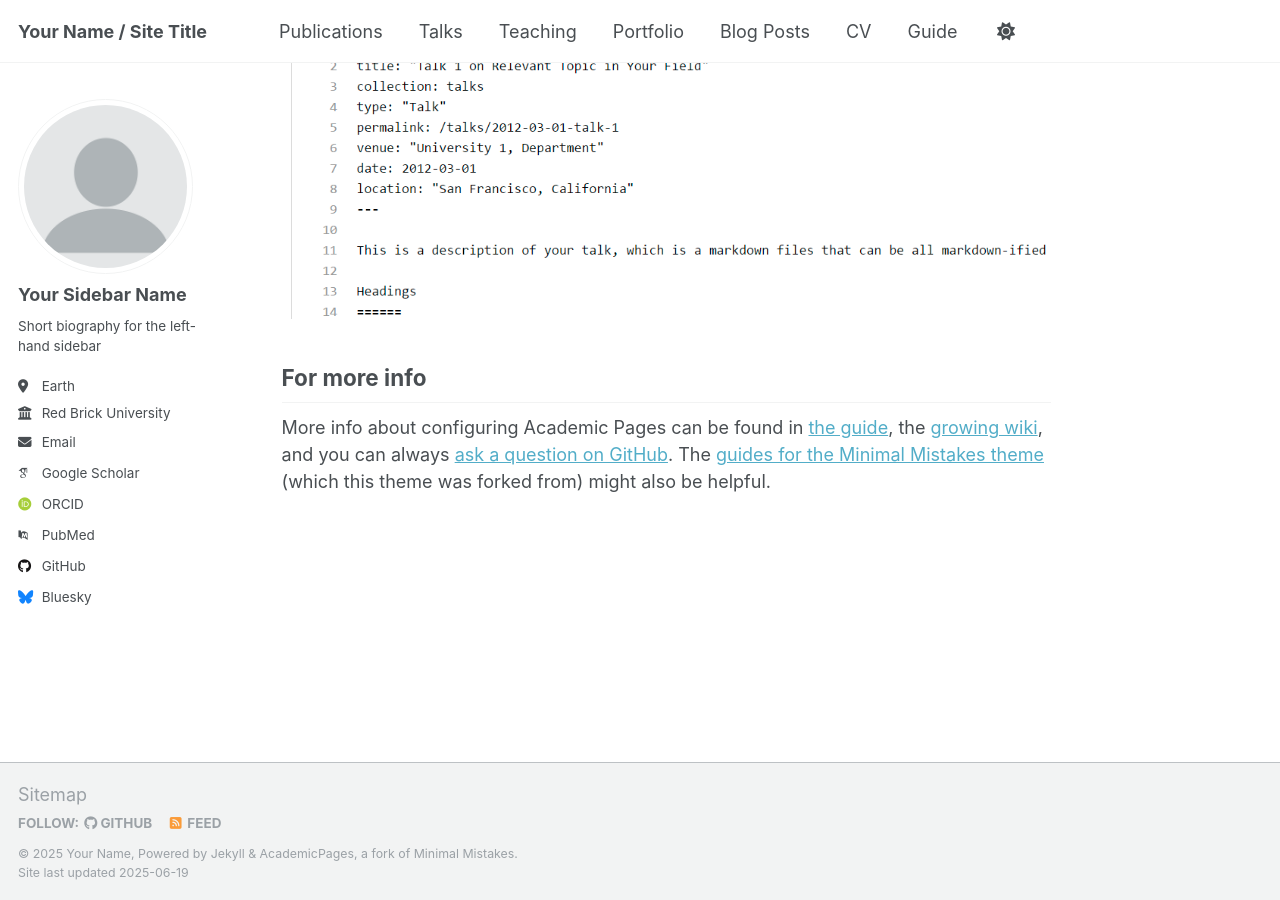
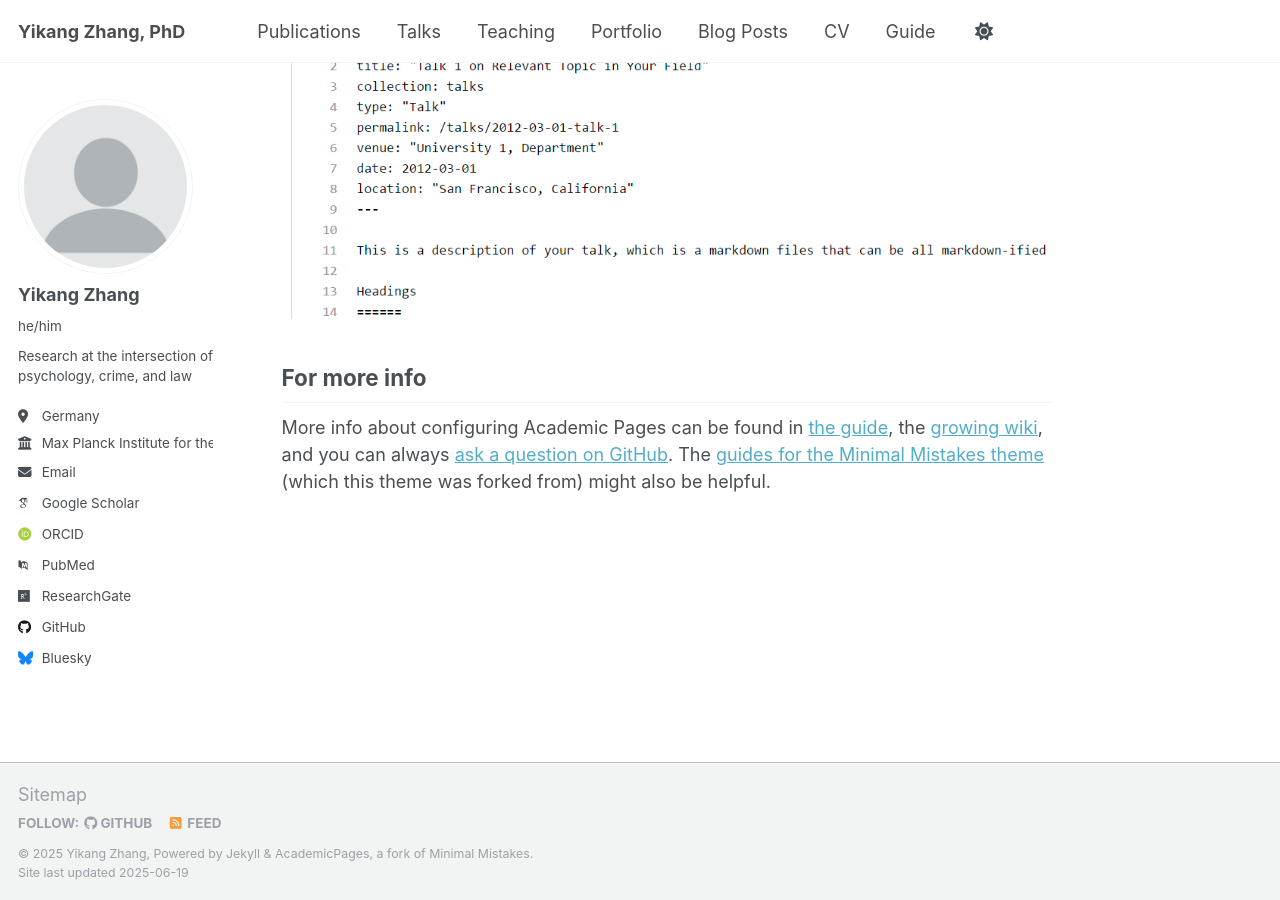
Before and after one commit to YikangZhang/YikangZhang.github.io, a Jekyll site: the page built from _pages/about.md, in a window 1280 px wide and 900 px high, scrolled down 2636 px. Built offline with Jekyll 4.4.1, drawn with Linux system fonts in a browser that asks for light colours; some web fonts are replaced.

Commit message:
Update _config.yml

```diff
--- a/_config.yml
+++ b/_config.yml
@@ -9,13 +9,13 @@
 # Basic Site Settings
 locale                   : "en-US"
 site_theme               : "default"
-title                    : "Your Name / Site Title"
+title                    : "Yikang Zhang, PhD"
 title_separator          : "-"
-name                     : &name "Your Name"
-description              : &description "personal description"
-url                      : https://academicpages.github.io # the base hostname & protocol for your site e.g. "https://[your GitHub username].github.io" or if you already have some other page hosted on Github then use "https://[your GitHub username].github.io/[Your Repo Name]"
+name                     : &name "Yikang Zhang"
+description              : &description "Research at the intersection of psychology, crime, and law"
+url                      : https://yikangzhang.github.io # the base hostname & protocol for your site e.g. "https://[your GitHub username].github.io" or if you already have some other page hosted on Github then use "https://[your GitHub username].github.io/[Your Repo Name]"
 baseurl                  : "" # the subpath of your site, e.g. "/blog"
-repository               : "academicpages/academicpages.github.io"
+repository               : "yikangzhang.github.io"
 
 # Site Author - The following control what appear as part of the author content on the side bar.
 #               If a field is blank the icon and link will not appear, otherwise it will be shown.
@@ -23,23 +23,23 @@ repository               : "academicpages/academicpages.github.io"
 author:
   # Biographic information
   avatar           : "profile.png"
-  name             : "Your Sidebar Name"
-  pronouns         : # example: "she/her"
-  bio              : "Short biography for the left-hand sidebar"
-  location         : "Earth"
-  employer         : "Red Brick University"
+  name             : "Yikang Zhang"
+  pronouns         : "he/him"
+  bio              : "Research at the intersection of psychology, crime, and law"
+  location         : "Germany"
+  employer         : "Max Planck Institute for the Study of Crime, Security and Law"
   uri              : # URL
-  email            : "none@example.org"
+  email            : "y.zhang@csl.mpg.de"
 
   # Academic websites
   academia         : # URL
   arxiv            : # URL - Update with the correct link to your profile
-  googlescholar    : "https://scholar.google.com/citations?user=PS_CX0AAAAAJ"
+  googlescholar    : "https://scholar.google.com/citations?user=M9gnuAgAAAAJ&hl=en&oi=ao"
   impactstory      : # URL
-  orcid            : "http://orcid.org/yourorcidurl"
+  orcid            : "https://orcid.org/0000-0001-5173-562X"
   semantic         : # URL
   pubmed           : "https://www.ncbi.nlm.nih.gov/pubmed/?term=john+snow"
-  researchgate     : # URL
+  researchgate     : "https://www.researchgate.net/profile/Yikang-Zhang-5"
   scopus           : # URL
 
   # Repositories and software development
@@ -51,7 +51,7 @@ author:
   stackoverflow    : # User number or user number and name (i.e., use "1" or "1/jeff-atwood")
 
   # Social media
-  bluesky          : "bsky.app" # Replace this with you Bluesky username
+  bluesky          : "yikang-zhang.bsky.social" # Replace this with you Bluesky username
   facebook         : # Username
   flickr           : # Username
   foursquare       : # Username
```
